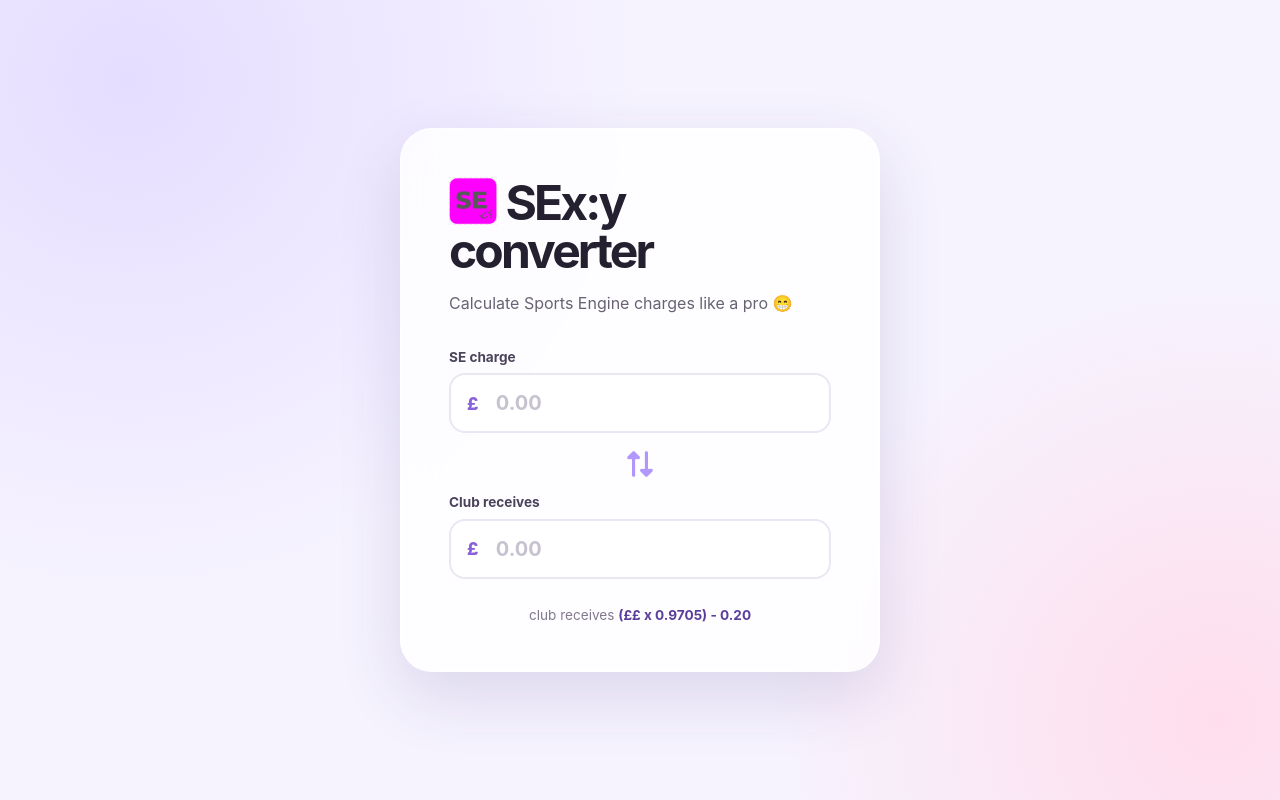
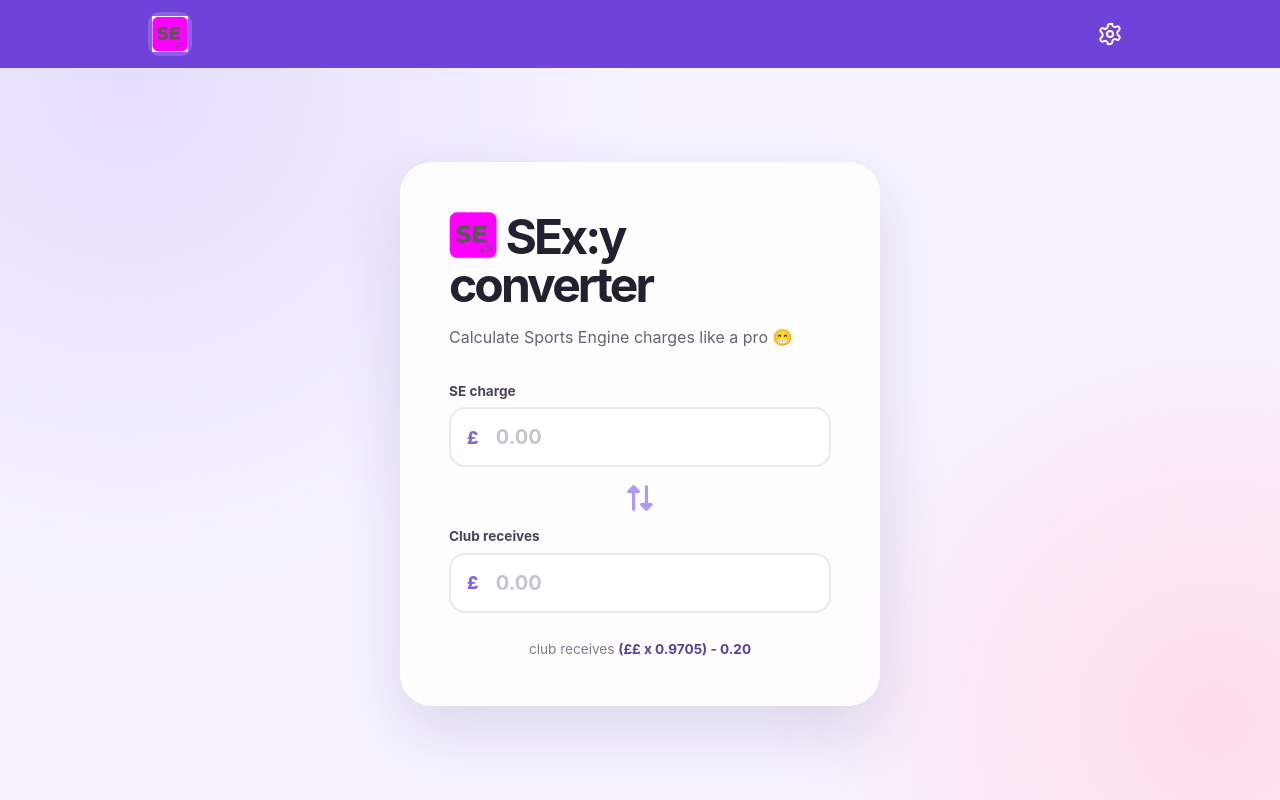
Before and after one commit to andyOstrava/sexy_converter, a plain HTML site: page index.html in a window 1280 px wide. Drawn offline with Linux system fonts and the light colour scheme.

Commit message:
Settings page - first implementation by copilot Fixes #9

```diff
--- a/index.html
+++ b/index.html
@@ -3,7 +3,7 @@
   <head>
     <meta charset="utf-8">
     <meta name="viewport" content="width=device-width, initial-scale=1">
-    <meta name="theme-color" content="#f6f3ff">
+    <meta name="theme-color" content="#6f42d9">
     <meta name="description" content="A simple SE and GBP value converter.">
     <title>SEx:y converter</title>
     <link rel="icon" href="images/sexy_icon.ico" type="image/vnd.microsoft.icon">
@@ -12,6 +12,19 @@
     <script src="app.js" defer></script>
   </head>
   <body>
+    <header class="site-header">
+      <nav class="top-nav" aria-label="Main navigation">
+        <a class="nav-link" href="index.html" aria-label="Home" aria-current="page">
+          <img class="nav-home-icon" src="images/sexy_icon.png" alt="">
+        </a>
+        <a class="nav-link" href="settings.html" aria-label="Settings">
+          <svg class="nav-settings-icon" viewBox="0 0 24 24" fill="none" stroke="currentColor" stroke-width="2" stroke-linecap="round" stroke-linejoin="round" aria-hidden="true">
+            <path d="M12.22 2h-.44a2 2 0 0 0-1.99 1.76l-.14 1.05a2 2 0 0 1-1 1.45l-.63.36a2 2 0 0 1-1.76.1l-.96-.4a2 2 0 0 0-2.53.88l-.22.38a2 2 0 0 0 .52 2.58l.82.64a2 2 0 0 1 .74 1.72v.73a2 2 0 0 1-.74 1.72l-.82.64a2 2 0 0 0-.52 2.58l.22.38a2 2 0 0 0 2.53.88l.96-.4a2 2 0 0 1 1.76.1l.63.36a2 2 0 0 1 1 1.45l.14 1.05A2 2 0 0 0 11.78 22h.44a2 2 0 0 0 1.99-1.76l.14-1.05a2 2 0 0 1 1-1.45l.63-.36a2 2 0 0 1 1.76-.1l.96.4a2 2 0 0 0 2.53-.88l.22-.38a2 2 0 0 0-.52-2.58l-.82-.64a2 2 0 0 1-.74-1.72v-.73a2 2 0 0 1 .74-1.72l.82-.64a2 2 0 0 0 .52-2.58l-.22-.38a2 2 0 0 0-2.53-.88l-.96.4a2 2 0 0 1-1.76-.1l-.63-.36a2 2 0 0 1-1-1.45l-.14-1.05A2 2 0 0 0 12.22 2z"></path>
+            <circle cx="12" cy="12" r="3"></circle>
+          </svg>
+        </a>
+      </nav>
+    </header>
     <main class="app-shell">
       <section class="converter-card" aria-labelledby="app-title">
         <!-- <div class="brand-mark" aria-hidden="true"></div> -->
--- a/styles.css
+++ b/styles.css
@@ -1,4 +1,6 @@
 :root {
+  --brand-purple: #6f42d9;
+  --navigation-height: 4.25rem;
   color-scheme: light;
   font-family: Inter, ui-sans-serif, system-ui, -apple-system, BlinkMacSystemFont, "Segoe UI", sans-serif;
   color: #201d2b;
@@ -21,14 +23,62 @@ body {
     #f6f3ff;
 }
 
+.site-header {
+  min-height: var(--navigation-height);
+  color: #fff;
+  background: var(--brand-purple);
+}
+
+.top-nav {
+  display: flex;
+  max-width: 64rem;
+  min-height: var(--navigation-height);
+  align-items: center;
+  justify-content: space-between;
+  margin: 0 auto;
+  padding: 0 1.25rem;
+}
+
+.nav-link {
+  display: grid;
+  width: 2.75rem;
+  height: 2.75rem;
+  place-items: center;
+  border-radius: 0.75rem;
+  color: inherit;
+  text-decoration: none;
+}
+
+.nav-link:hover,
+.nav-link[aria-current="page"] {
+  background: rgb(255 255 255 / 18%);
+}
+
+.nav-link:focus-visible {
+  outline: 3px solid #fff;
+  outline-offset: 2px;
+}
+
+.nav-home-icon {
+  width: 2.25rem;
+  height: 2.25rem;
+  object-fit: contain;
+}
+
+.nav-settings-icon {
+  width: 1.5rem;
+  height: 1.5rem;
+}
+
 .app-shell {
   display: grid;
-  min-height: 100vh;
+  min-height: calc(100vh - var(--navigation-height));
   place-items: center;
   padding: 1.5rem;
 }
 
-.converter-card {
+.converter-card,
+.settings-card {
   width: min(100%, 30rem);
   max-width: 30rem;
   padding: clamp(1.75rem, 6vw, 3rem);
@@ -180,4 +230,8 @@ input[type="number"] {
   .app-shell {
     padding: 1rem;
   }
+
+  .top-nav {
+    padding: 0 1rem;
+  }
 }
--- a/sw.js
+++ b/sw.js
@@ -1,7 +1,8 @@
-const CACHE_NAME = "sexy-converter-v1.1";
+const CACHE_NAME = "sexy-converter-v1.2";
 const APP_SHELL = [
   "./",
   "./index.html",
+  "./settings.html",
   "./styles.css",
   "./app.js",
   "./manifest.json",
```
Also changed, not shown: settings.html (added, +34 -0 lines), README.md, manifest.json.
